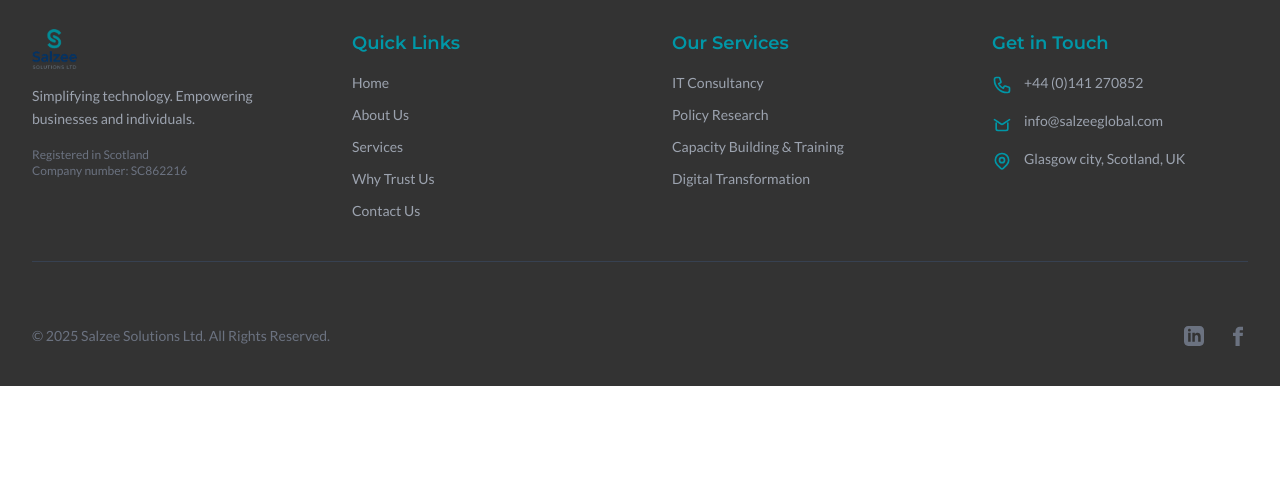
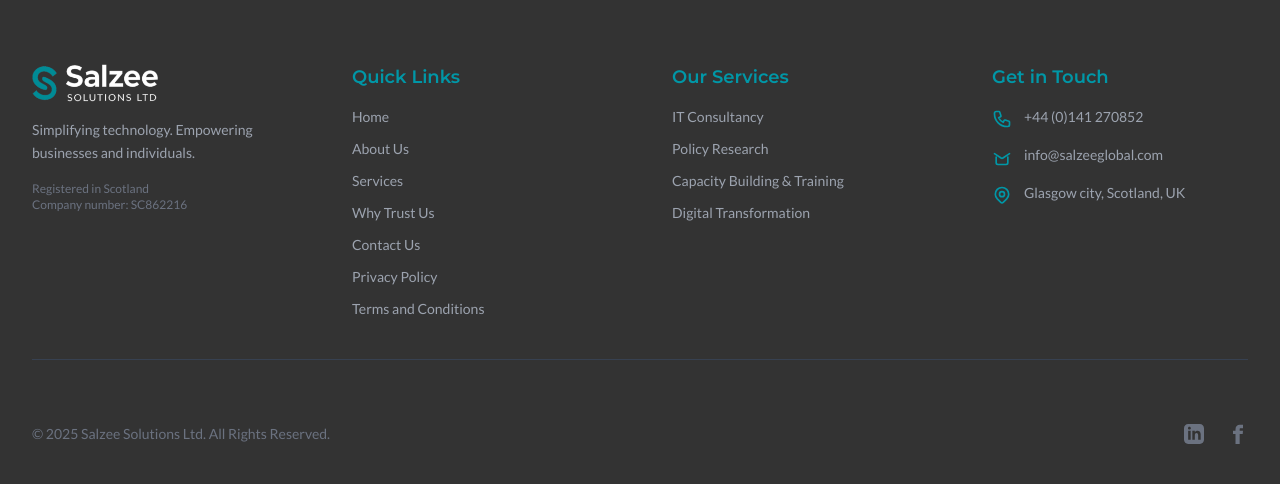
Before and after one commit to Davethan-Team/salzee-solutions, a PHP site: page /index.php in a window 1280 px wide. Shown: the part 2984-3468 px from the top of the page. Before the commit the page ends 3370 px from the top, so only its background shows below. Run offline with PHP 8.4, Linux system fonts and the light colour scheme; some libraries are stand-ins or nearby versions.

Commit message:
Add files via upload

```diff
--- a/includes/footer.php
+++ b/includes/footer.php
@@ -7,6 +7,8 @@ $nav_links = [
     'services' => ['text' => 'Services', 'url' => 'services.php'],
     'why_trust_us' => ['text' => 'Why Trust Us', 'url' => 'why_trust_us.php'],
     'contact_us' => ['text' => 'Contact Us', 'url' => 'contact_us.php'],
+    'Privacy Policy' => ['text' =>  'Privacy Policy',   'url'   =>  'privacy_policy.php'],
+    'Terms and Conditions' => ['text' =>  'Terms and Conditions',   'url'   =>  'terms.php'],
 ];
 ?>
 
@@ -25,7 +27,7 @@ $nav_links = [
                 <div class="col-span-2 md:col-span-1">
                     <a href="index.php" class="flex items-center space-x-3 flex-shrink-0">
                         <!-- IMPORTANT: Corrected the image path to use forward slashes (/) for universal web compatibility -->
-                        <img src="assets/images/Salzee Logo for light bg full size clear bg.webp" alt="Salzee Solutions Logo" class="h-10 w-auto" onerror="this.onerror=null;this.src='https://placehold.co/150x50/F9F9F9/0097A7?text=SALZEE';">
+                        <img src="assets\images\Salzee logo horizontal for dark backgrounds.png" alt="Salzee Solutions Logo" class="h-10 w-auto" onerror="this.onerror=null;this.src='https://placehold.co/150x50/F9F9F9/0097A7?text=SALZEE';">
                     </a>
                     <p class="text-gray-400 text-sm mb-4 mt-4 leading-relaxed">
                         Simplifying technology. Empowering businesses and individuals.
--- a/includes/header.php
+++ b/includes/header.php
@@ -41,13 +41,15 @@ $nav_links = [
     <!-- Description meta tag for SEO -->
     <meta name="description" content="Salzee Solutions Ltd: Expert IT consultancy, policy research, and capacity building services to simplify technology and empower business growth.">
 
+    <!-- Favicon -->
+    <link rel="icon" type="image/png" href="assets/images/favicon.ico">
+
     <!-- Preload Fonts for performance -->
     <link rel="preconnect" href="https://fonts.googleapis.com">
     <link rel="preconnect" href="https://fonts.gstatic.com" crossorigin>
     <link href="https://fonts.googleapis.com/css2?family=Lato:wght@300;400;700&family=Poppins:wght@400;600;700&display=swap" rel="stylesheet">
+    <link rel="stylesheet" href="https://cdnjs.cloudflare.com/ajax/libs/font-awesome/6.5.2/css/all.min.css" integrity="sha512-SnH5WK+bZxgPHs44uWIX+LLJAJ9/2PkPKZ5QiAj6Ta86w+fsb2TkcmfRyVX3pBnMFcV7oQPJkl9QevSCWr3W6A==" crossorigin="anonymous" referrerpolicy="no-referrer" />
 
-    <!--Favicon-->
-    <link rel="icon" type="image/png" href="assets/images/favicon.ico">
     <!-- Tailwind CSS CDN -->
     <script src="https://cdn.tailwindcss.com"></script>
 
@@ -102,7 +104,7 @@ $nav_links = [
             <!-- Logo (Left Side) -->
             <a href="index.php" class="flex items-center space-x-2">
                 <!-- IMPORTANT: Updated image path as requested by the client -->
-                <img src="assets/images/Salzee Logo for light bg full size clear bg.webp" alt="Salzee Solutions Logo" class="h-10">
+                <img src="assets\images\Salzee logo horizontal for light backgrounds.png" alt="Salzee Solutions Logo" class="h-10">
             </a>
 
             <!-- Desktop Navigation (Center) -->
```
